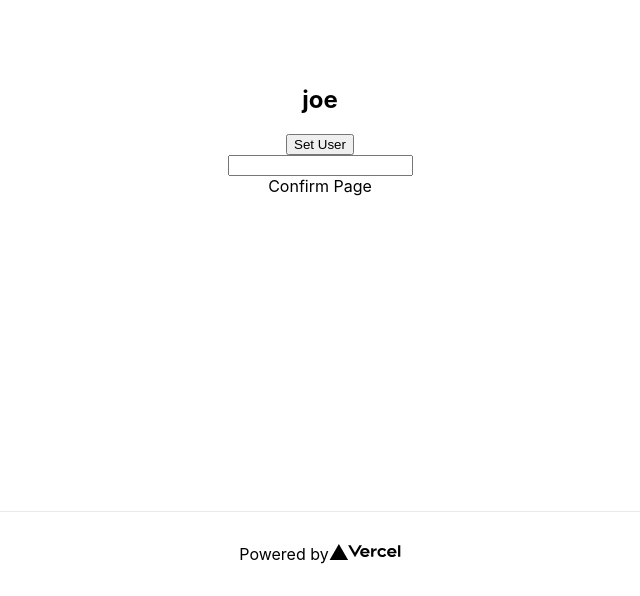
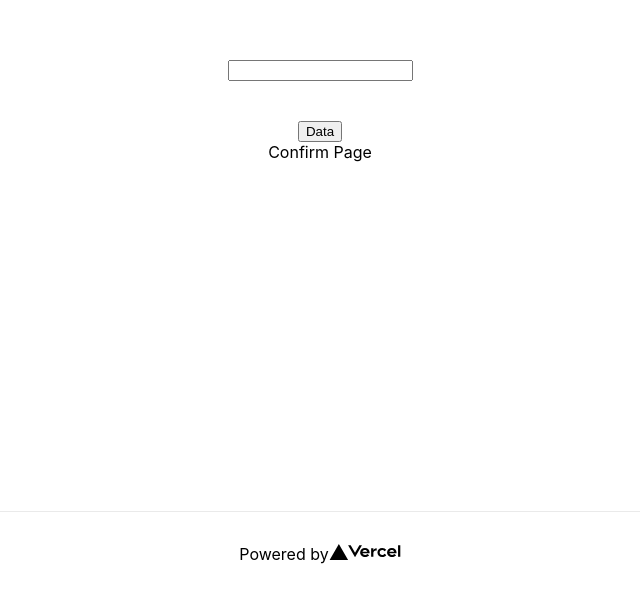
Before and after one commit to therazor113/Forklift-Next, a Next.js app: page / in a window 1280 px wide. Shown: the part 289-885 px from the top of the page, without its empty margins (320-960 px from the left). Built offline with nearby package versions, Linux system fonts and the light colour scheme.

Commit message:
added context

```diff
--- a/components/utilities/SubmitUser/index.js
+++ b/components/utilities/SubmitUser/index.js
@@ -11,6 +11,7 @@ const SubmitUser = ({ onClick, input }) => {
       onClick([])
     }
   }
+
   return (
     <button onClick={handleClick}>Set User</button>
   )
--- a/components/utilities/TempData/index.js
+++ /dev/null
@@ -1,7 +0,0 @@
-import { Component } from "react"
-
-class TempData extends Component {
-  static name = 'joe'
-}
-
-export default TempData
--- /dev/null
+++ b/components/utilities/UserData/index.js
@@ -0,0 +1,29 @@
+import UserContext from "../../../pages/UserContext"
+import { useContext } from "react"
+
+const UserData = ({ onClick, input }) => {
+
+  const {userData, userLogin} = useContext(UserContext)
+
+
+  const handleClick = async () => {
+    try {
+      const response = await fetch(`api/NamesApi/${input}`)
+      const data = await response.json()
+
+      onClick(data)
+      userLogin(data)
+    } catch {
+      console.log('error')
+    }
+  }
+
+  return (
+    <>
+      <h2>{userData.id} {userData.first} {userData.last}</h2>
+      <button onClick={handleClick}>Data</button>
+    </>
+  )
+}
+
+export default UserData
--- /dev/null
+++ b/pages/UserContext.js
@@ -0,0 +1,19 @@
+import { createContext, useState } from "react";
+
+const UserContext = createContext()
+
+export function UserProvider({ children }) {
+  const [userData, setUserData] = useState([])
+
+  const userLogin = (data) => {
+    setUserData(data)
+  }
+
+  return (
+    <UserContext.Provider value={{ userData, userLogin }}>
+      {children}
+    </UserContext.Provider>
+  )
+}
+
+export default UserContext
--- a/pages/confirm.js
+++ b/pages/confirm.js
@@ -1,13 +1,10 @@
-import { useState } from "react"
 import Link from 'next/link'
 import Layout from "../components/core/Layout"
-import SubmitUser from "../components/utilities/SubmitUser"
 
 const Confirm = () => {
 
   return (
     <Layout>
-      <SubmitUser />
       <Link href='/'>
         <a>Back</a>
       </Link>
--- a/pages/index.js
+++ b/pages/index.js
@@ -2,33 +2,35 @@ import { useRef, useState } from 'react'
 
 import Link from 'next/link'
 import Layout from '../components/core/Layout'
-import SubmitUser from '../components/utilities/SubmitUser'
-import TempData from '../components/utilities/TempData'
-
+import UserData from '../components/utilities/UserData'
+import { UserProvider } from './UserContext'
 
 const Home = () => {
 	const [user, setUser] = useState([])
 	const [input, setInput] = useState(null)
 	const inputRef = useRef(null)
 
-	const handleClick = (userId) => {
-		setUser(userId.first)
-	}
-
 	const handleInput = () => {
 		setInput(inputRef.current.value)
 	}
 
+	const handleData = (data) => {
+		setUser(data)
+		console.log(data)
+	}
+
   return (
+		<UserProvider>
 			<Layout>
-			<h2>{user}</h2>
-			<h2>{TempData.name}</h2>
-			<SubmitUser onClick={handleClick} input={input}/>
+
 				<input ref={inputRef} onChange={handleInput} />
+				<UserData onClick={handleData} input={input}/>
+
 				<Link href='/confirm'>
 					<a>Confirm Page</a>
 				</Link>
 			</Layout>
+		</UserProvider>
   )
 }
 
```
Lines whose indentation alone changed are shown as unchanged.
